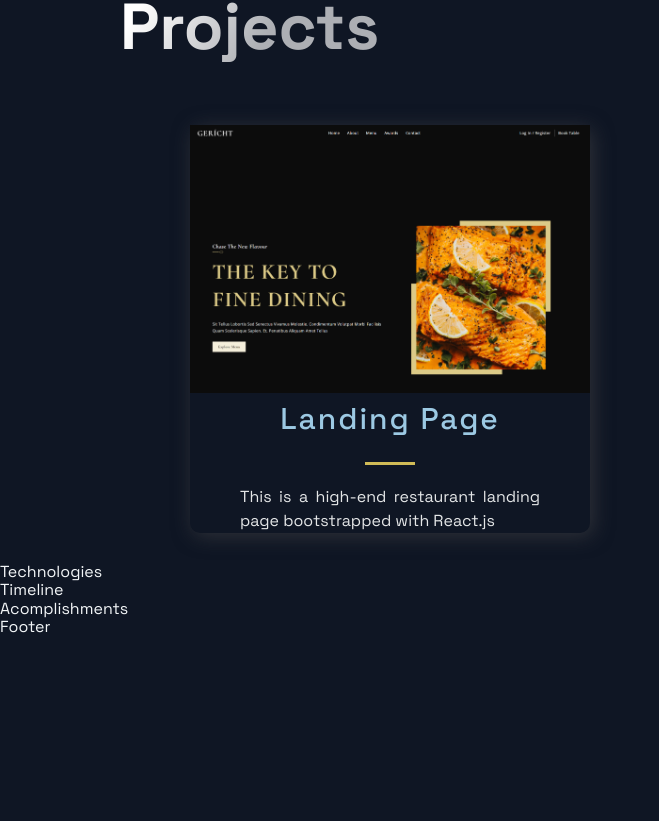
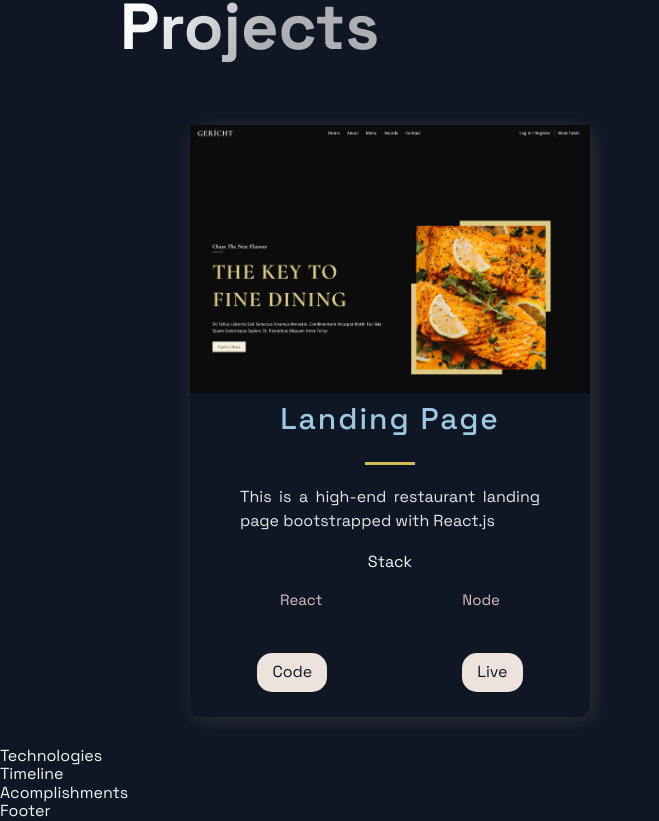
Before and after one commit to shaandre96/Portfolio, a Next.js app in the folder Website/: page / in a window 1280 px wide. Shown: the part 871-1692 px from the top of the page, without its empty margins (0-659 px from the left). Before the commit the page ends 1508 px from the top, so only its background shows below. Built offline with nearby package versions, Linux system fonts and the light colour scheme.

Commit message:
update project margins

```diff
--- a/Website/src/components/Projects/Projects.js
+++ b/Website/src/components/Projects/Projects.js
@@ -1,6 +1,6 @@
 import React from 'react';
 
-import { BlogCard, CardInfo, ExternalLinks, GridContainer, HeaderThree, Hr, Tag, TagList, TitleContent, UtilityList, Img } from './ProjectsStyles';
+import { BlogCard, CardInfo, ExternalLinks, GridContainer, HeaderThree, Hr, Tag, TagList, TitleContent, UtilityList, Img, Div } from './ProjectsStyles';
 import { Section, SectionDivider, SectionTitle } from '../../styles/GlobalComponents';
 import { projects } from '../../constants/constants';
 
@@ -18,6 +18,18 @@ const Projects = () => (
             <Hr/>
           </TitleContent>
           <CardInfo>{description}</CardInfo>
+          <Div>
+            <TitleContent>Stack</TitleContent>
+            <TagList>
+              {tags.map((tag, i)=>(
+                <Tag key={i}>{tag}</Tag>
+              ))}
+            </TagList>
+          </Div>
+          <UtilityList>
+            <ExternalLinks href={source}>Code</ExternalLinks>
+            <ExternalLinks href={visit}>Live</ExternalLinks>
+          </UtilityList>
         </BlogCard>
       ))}
     </GridContainer>
--- a/Website/src/components/Projects/ProjectsStyles.js
+++ b/Website/src/components/Projects/ProjectsStyles.js
@@ -5,6 +5,10 @@ export const Img = styled.img`
   height:100%;
   object-fit: cover;
   overflow: hidden;
+`
+
+export const Div = styled.div`
+  margin-top: 2rem;
 `
 
 export const GridContainer = styled.section`
@@ -89,10 +93,10 @@ export const UtilityList = styled.ul`
 `;
 
 export const ExternalLinks = styled.a`
-color:#d4c0c0;
+color:#0F1624;
 font-size: 1.6rem;
 padding:1rem 1.5rem;
-background: #6b3030;
+background: #EEE2DC;
 border-radius: 15px;
 transition: 0.5s;
 &:hover{
--- a/Website/src/constants/constants.js
+++ b/Website/src/constants/constants.js
@@ -4,7 +4,7 @@ export const projects = [
   description: 'This is a high-end restaurant landing page bootstrapped with React.js',
       image: '/images/gericht.png',
       tags: ['React', 'Node'],
-    source: 'https://gericht-restaurant.com',
+    source: 'https://https://github.com/shaandre96/Portfolio/tree/main/HTML%26CSS/restaurant_landing_page',
     visit: 'https://gericht-restaurant.com',
     id: 0,
   },
```
